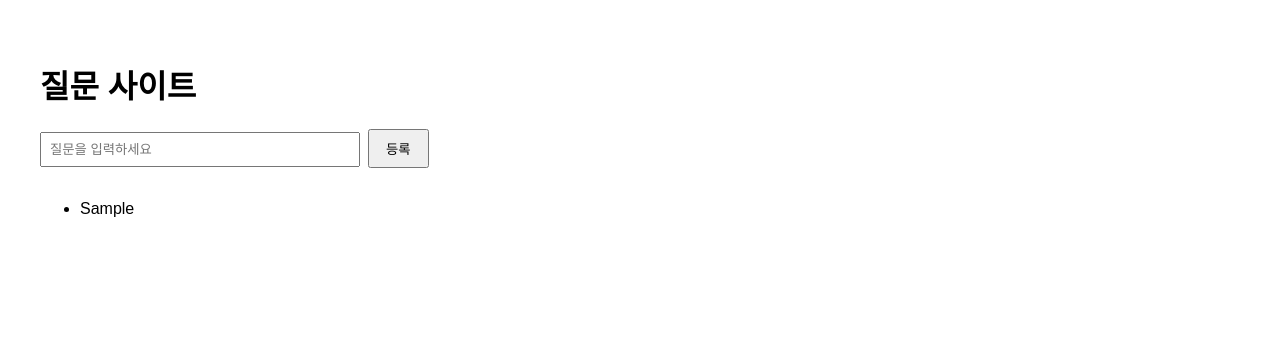
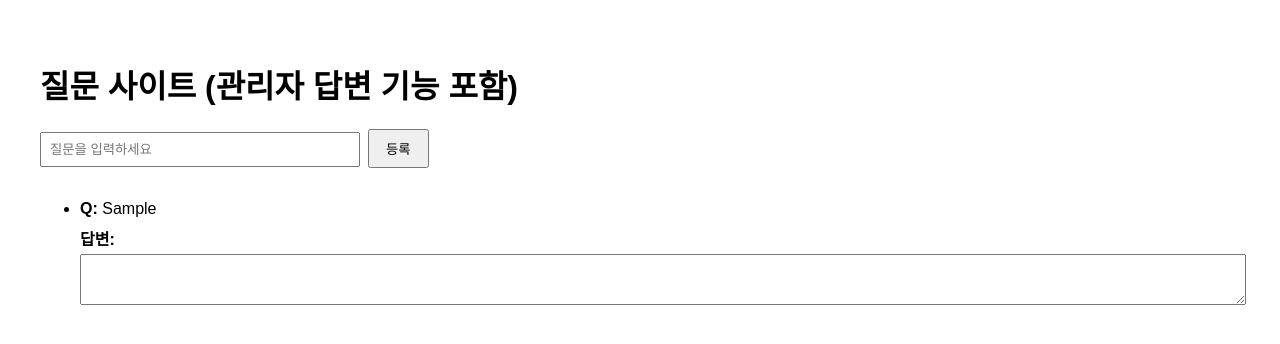
Before and after one commit to uahyeonuk4273/question-site, a Next.js app: page / in a window 1280 px wide. Both pictures are taken after typing "Sample" into the empty fields and a click on the button "등록". Shown: the top 344 px of the page. Built offline with nearby package versions, Linux system fonts and the light colour scheme.

Commit message:
관리자 답변 기능 추가

```diff
--- a/pages/index.js
+++ b/pages/index.js
@@ -7,14 +7,21 @@ export default function Home() {
   const handleSubmit = (e) => {
     e.preventDefault();
     if (question.trim() === '') return;
-    setQuestions([...questions, question]);
+    setQuestions([...questions, { text: question, answer: '' }]);
     setQuestion('');
+  };
+
+  const handleAnswerChange = (idx, value) => {
+    const newQuestions = [...questions];
+    newQuestions[idx].answer = value;
+    setQuestions(newQuestions);
   };
 
   return (
     <div style={{ padding: '2rem', fontFamily: 'sans-serif' }}>
-      <h1>질문 사이트</h1>
+      <h1>질문 사이트 (관리자 답변 기능 포함)</h1>
 
+      {/* 질문 입력 폼 */}
       <form onSubmit={handleSubmit}>
         <input
           type="text"
@@ -28,10 +35,23 @@ export default function Home() {
         </button>
       </form>
 
+      {/* 질문 및 답변 리스트 */}
       <ul style={{ marginTop: '2rem' }}>
         {questions.map((q, idx) => (
-          <li key={idx} style={{ marginBottom: '1rem' }}>
-            {q}
+          <li key={idx} style={{ marginBottom: '1.5rem' }}>
+            <strong>Q:</strong> {q.text}
+
+            <div style={{ marginTop: '0.5rem' }}>
+              <label>
+                <strong>답변:</strong>
+                <textarea
+                  value={q.answer}
+                  onChange={(e) => handleAnswerChange(idx, e.target.value)}
+                  rows={3}
+                  style={{ width: '100%', marginTop: '0.25rem' }}
+                />
+              </label>
+            </div>
           </li>
         ))}
       </ul>
```
